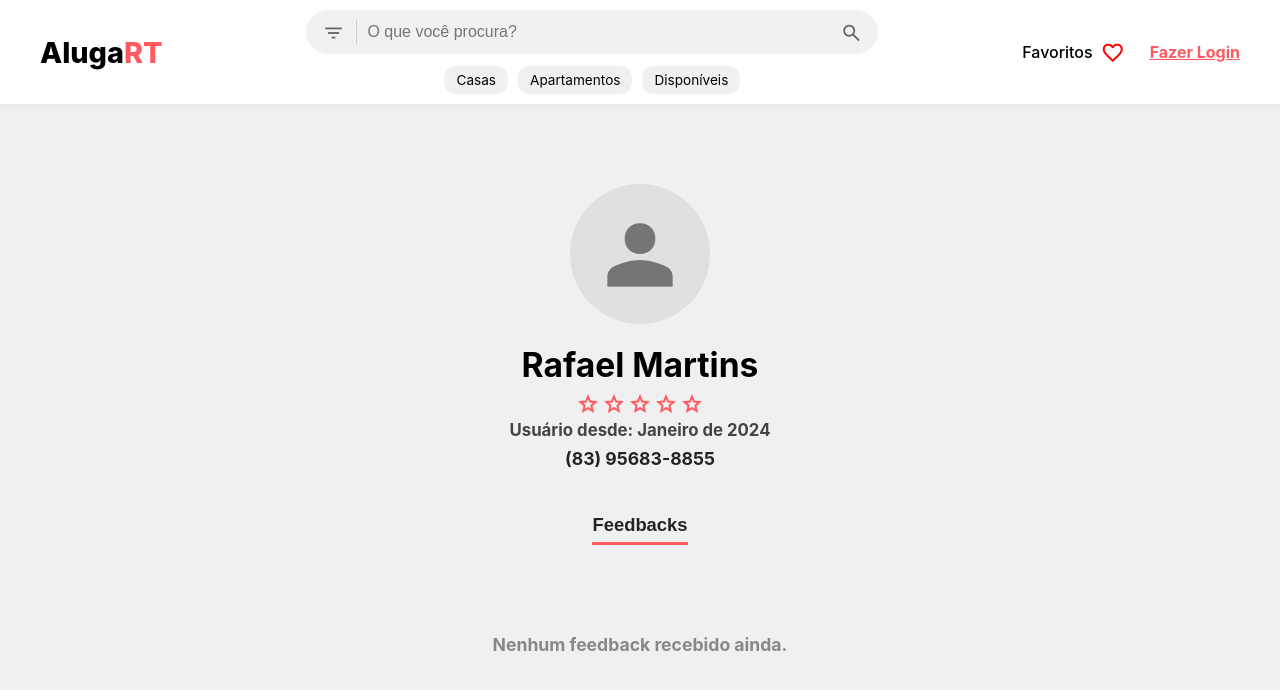
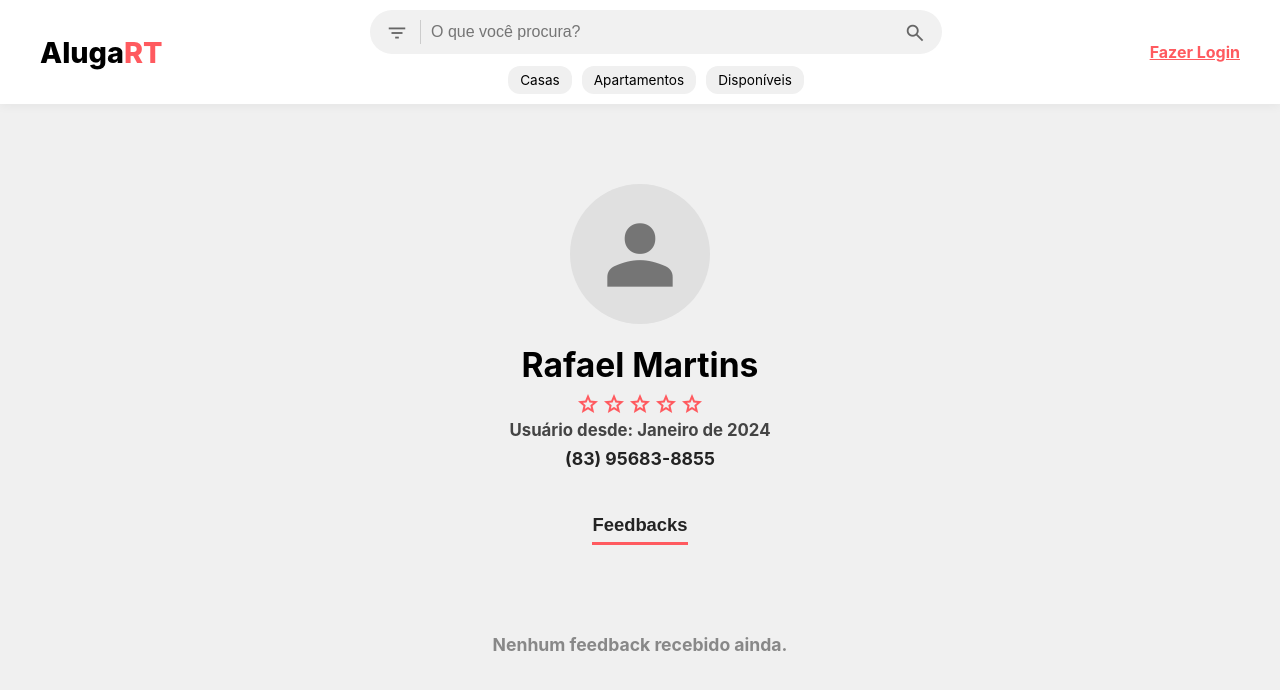
Before and after one commit to 710lucas/AlugaRT, a React (Vite) app: page /usuario/1 in a window 1280 px wide. Shown: the top 690 px of the page. Built offline with nearby package versions, Linux system fonts and the light colour scheme.

Commit message:
enhancement: header

```diff
--- a/src/components/Header/Header.tsx
+++ b/src/components/Header/Header.tsx
@@ -53,13 +53,13 @@ export default function Header({ onFiltersApply, onSearch, onQuickSearch }: Head
                 </div>
             </div>
 
+            {authContext.usuario ? (
                 <div className="profile-container">
-                <div className="favorites-container">
+                    <div className="favorites-container" onClick={() => {document.location = '/usuario/'+authContext.usuario?.id + '?aba=favoritos'}}>
                         Favoritos
                         <BaseIcon iconName='favorite' color='red' fill={false}/>
                     </div>
 
-                {authContext.usuario ? (
                         <div className="user-profile-wrapper">
                             <div className="profile-picture" onClick={() => setUserSubmenu(prev => !prev)}>
                                 {authContext.usuario?.nome.charAt(0).toUpperCase()}
@@ -78,10 +78,10 @@ export default function Header({ onFiltersApply, onSearch, onQuickSearch }: Head
                                 </div>
                             )}
                         </div>
-                ) : (
+                </div>
+                ):(
                     <a href="/login" className="loginButton">Fazer Login</a>
             )}
-            </div>
 
             {filterModal && <FilterModal onClose={() => setFilterModal(false)} onApplyFilters={onFiltersApply} />}
         </div>
--- a/src/pages/perfil/index.tsx
+++ b/src/pages/perfil/index.tsx
@@ -1,6 +1,6 @@
 
 import { useContext, useState } from 'react';
-import { useParams } from 'react-router-dom';
+import { useParams, useSearchParams } from 'react-router-dom';
 import './style.css';
 import ProfileImage from '../../components/ProfileImage/ProfileImage';
 import BaseIcon from '../../components/Icon/BaseIcon';
@@ -26,6 +26,7 @@ type Aba = 'feedbacks' | 'contratos' | 'favoritos' | 'pendente' | 'casas';
 
 export default function PerfilUsuarioPage() {
     const { id } = useParams();
+    const [searchParams] = useSearchParams();
     const { usuario: usuarioLogado } = useContext(AuthContext);
     const usuarioContext = useContext(UsuarioContext);
     const avaliacaoContext = useContext(AvaliacaoContext);
@@ -80,7 +81,11 @@ export default function PerfilUsuarioPage() {
     const telefone = usuario.telefone ? usuario.telefone.toString().replace(/(\d{2})(\d{4,5})(\d{4})/, '($1) $2-$3') : '';
     const mediaAvaliacao = feedbacks.length > 0 ? Math.round(feedbacks.map(a => a.notaCasa).reduce((acc, n) => acc + n, 0) / feedbacks.length) : 0;
 
-    const [aba, setAba] = useState<Aba>(isLocador || isSelf ? 'casas' : 'feedbacks');
+    // Define aba inicial pelo query param, se existir e for válida
+    const abaParam = searchParams.get('aba') as Aba | null;
+    const abasValidas: Aba[] = ['feedbacks', 'contratos', 'favoritos', 'pendente', 'casas'];
+    const abaInicial: Aba = abaParam && abasValidas.includes(abaParam) ? abaParam : (isLocador || isSelf ? 'casas' : 'feedbacks');
+    const [aba, setAba] = useState<Aba>(abaInicial);
 
     return (
         <div className="perfil-desktop-bg">
```
Lines whose indentation alone changed are shown as unchanged.
